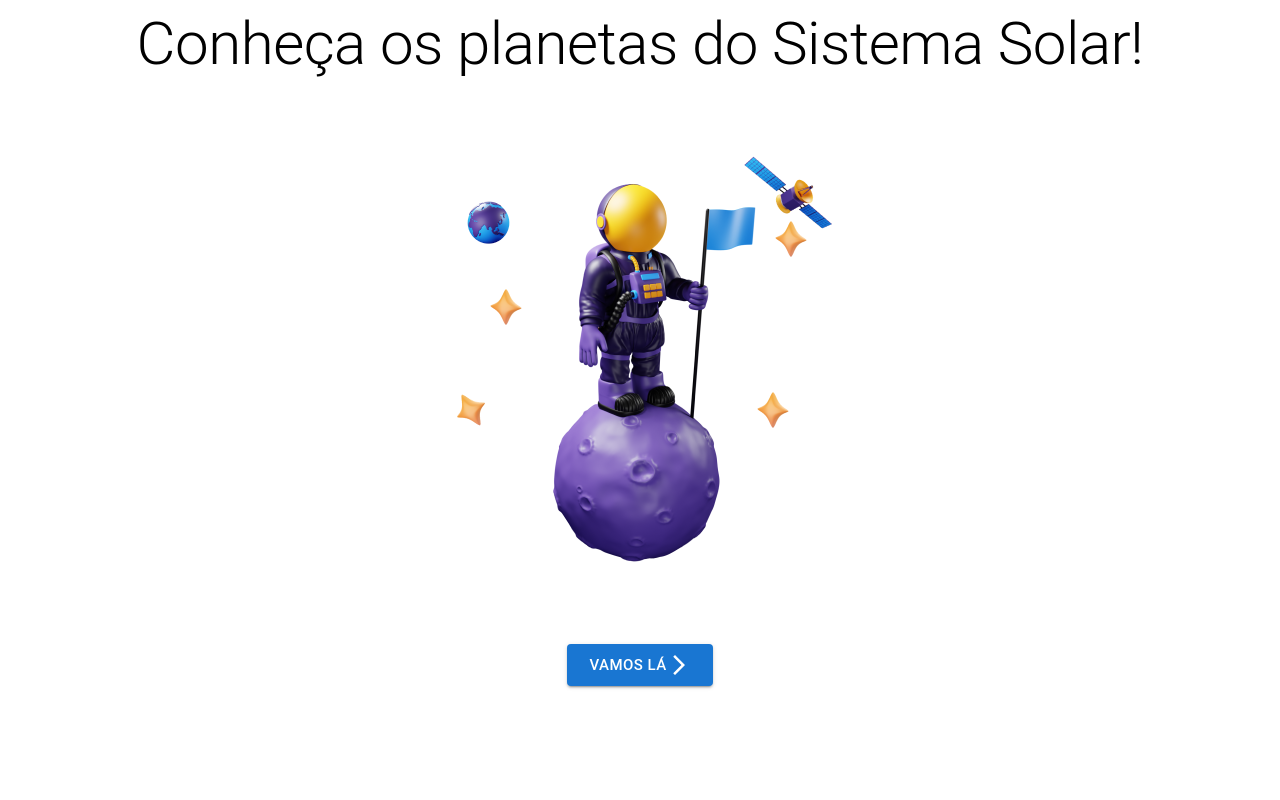
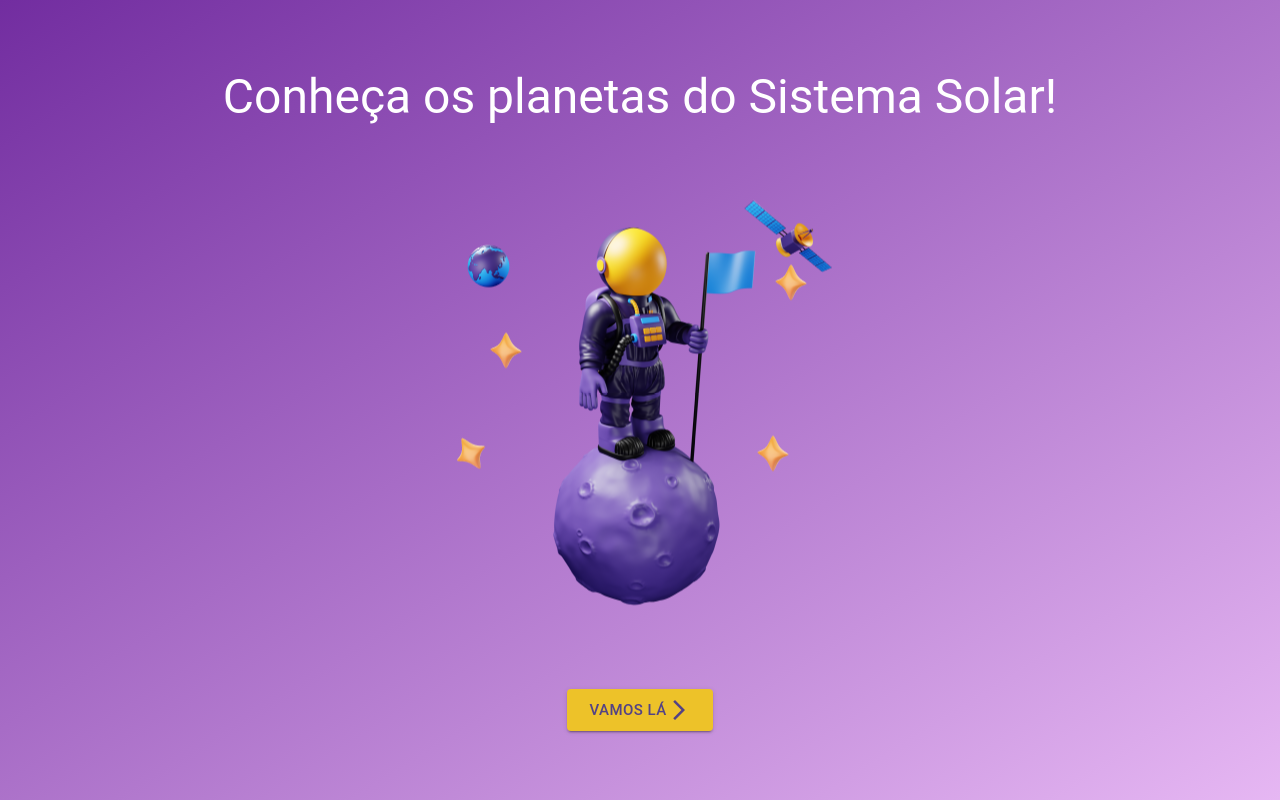
Before and after one commit to Estudante-dev/Curso-Decolando-React-Solar-Explorer, a React (Create React App) app: page / in a window 1280 px wide. Built offline with nearby package versions, Linux system fonts and the light colour scheme.

Commit message:
Estilização da pagina inicial do applicativo

```diff
--- /dev/null
+++ b/src/App.css
@@ -0,0 +1,28 @@
+body {
+    background-image: linear-gradient(to bottom right, #722DA0, #e6b7f3);
+    background-repeat: no-repeat;
+    background-size: cover;
+    min-height: 100vh;
+    margin: 0px;
+}
+
+img {
+    max-width: 100%;
+}
+
+a {
+    text-decoration: none;
+}
+
+.animacaoEfeitoFlutuando{
+    animation: animacaoEfeitoFlutuando 5s ease-in-out infinite;
+}
+
+@keyframes animacaoEfeitoFlutuando{
+    0%, 100% {
+        transform: translateY(0);
+    }
+    50% {
+        transform: translateY(-20px);
+    }
+}
--- a/src/App.js
+++ b/src/App.js
@@ -1,6 +1,7 @@
 import { ThemeProvider } from "@mui/material";
 import { BrowserRouter, Route, Routes } from "react-router-dom";
 import tema from "./Tema";
+import "./App.css";
 import PaginaInicio from "./paginas/inicio";
 import PaginaPlanetas from "./paginas/planetas";
 import PaginaPlaneta from "./paginas/planeta";
--- a/src/Tema.js
+++ b/src/Tema.js
@@ -1,7 +1,17 @@
 import { createTheme } from "@mui/material";
 
 const tema = createTheme({
-
+    palette:{
+        primary:{
+            main: "#EDC229",
+            contrastText: "#534285"
+        }
+    },
+    typography: {
+        allVariants: {
+            color: "#fff"
+        }
+    }
 });
 
 export default tema;
--- a/src/paginas/inicio.js
+++ b/src/paginas/inicio.js
@@ -9,11 +9,12 @@ export default function PaginaInicio() {
             justifyContent="center"
             alignItems="center"
             spacing={2}
+            height="100vh"
         >
 
-            <Typography variant="h2" component="h1">Conheça os planetas do Sistema Solar!</Typography>
+            <Typography variant="h3" component="h1" textAlign="center">Conheça os planetas do Sistema Solar!</Typography>
 
-            <img className="efeito-flutuando" src="/img/astronauta.png" alt="Astronauta Flutuando." />
+            <img className="animacaoEfeitoFlutuando" src="/img/astronauta.png" alt="Astronauta Flutuando." />
 
             <Link to="/planetas">
                 <Button variant="contained" size="large">Vamos lá <ArrowForwardIosIcon/></Button>
```
